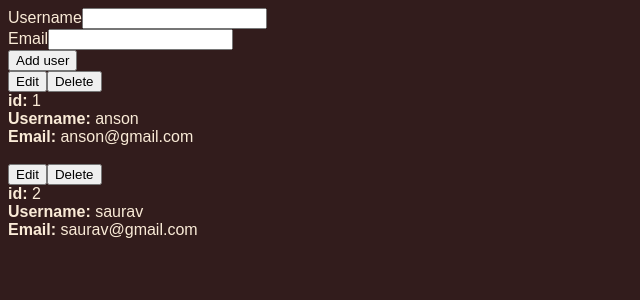
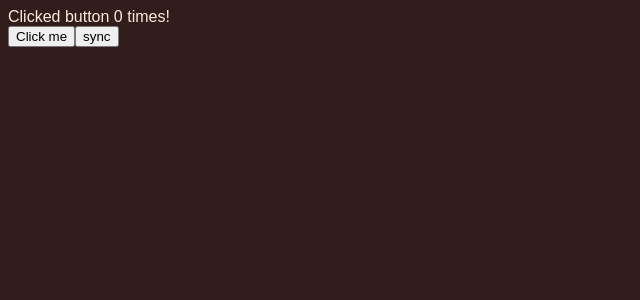
Before and after one commit to sauravcell/react-project, a React (Vite) app: page / in a window 1280 px wide. Shown: the top 300 px of the page, without its empty margins (0-640 px from the left). Built offline with nearby package versions, Linux system fonts and the light colour scheme.

Commit message:
Started useEffect hook and completed dependency array concept in useEffect.

```diff
--- a/src/app.jsx
+++ b/src/app.jsx
@@ -1,58 +1,37 @@
 // import { LoginForm } from "./components/LoginForm";
 // import { RegisterForm } from "./components/RegisterForm";
-import { useState } from "react"
-import { UserDetails } from "./components/UserDetails";
+import { useEffect, useState } from "react"
+// import { UserDetails } from "./components/UserDetails";
+
 
 export default function App() {
-	const [username, setUsername] = useState("");	//used to create new username in add operation
-	const [email, setEmail] = useState("");			//used to create new email in add operation
-	const [counter, setCounter] = useState(3);		//used to assign an id by the system in add operation.(default value is set to 3 bcz array already has 2 elements)
-	const [users, setUsers] = useState([			//used to perform edit operations in users array
-		{
-			id: 1,
-			username: "anson",
-			email: "anson@gmail.com",
-		},
-		{
-			id: 2,
-			username: "saurav",
-			email: "saurav@gmail.com",
-		},
-	]);
+	const [counter, setCounter] = useState(0);
+	const [sync, setSync] = useState(false);
+
+	//useEffect runs whenever App is rendered
+	useEffect(
+		// () => {		//callback function will be called always wheverver App is rendered/re-rendered
+		// 	document.title = "Saurav Developer"
+		// 	console.log("Rendering");
+		// })
+
+		// 	()=> {		//callback function will be called only once if empty dependency array '[]' is passed (effective in API fetching after first time loading)
+		// 	document.title = "Saurav Developer"
+		// 	console.log("Rendering");
+		// },[])
+
+		() => {		//callback function will be called whenevr there is a state update mentioned in dependency array
+			document.title = "Saurav Developer"+counter
+			console.log("Rendering");
+		}, [sync]); // should pass the state variables used insde useEffect in dependency array to always get the update value on re-rendering
+
+
 
 	return (
 		<div>
-			<form onSubmit={(e) => {
-				e.preventDefault();
-				const newUser = {
-					id: counter,
-					username,
-					email
-				};
-				setCounter((currentCounter) => currentCounter + 1);
-				setUsers((currentUsersState) => [...currentUsersState, newUser]);
-			}}>
-				<div>
-					<label htmlFor="username">Username</label>
-					<input name="username" id="username" value={username}
-						onChange={(e) => {
-							setUsername(e.target.value);
-						}} />
-				</div>
-				<div>
-					<label htmlFor="email">Email</label>
-					<input name="email" id="email"
-						onChange={(e) => {
-							setEmail(e.target.value)
-						}} />
-				</div>
-				<button>Add user</button>
-			</form>
-
-			{users.map((user) =>
-				(<UserDetails key={user.id} user={user} setUsers={setUsers} />) 	//never to use the index of array as key, it creates much problems and bugs while adding data like forms to be submit on backend.
-			)}
-
+			<div>Clicked button {counter} times!</div>
+			<button onClick={() => setCounter((count) => count + 1)}>Click me</button>
+			<button onClick={() => { setSync((currentSync) => !currentSync) }}>sync</button>
 		</div>
 	)
 }
--- a/src/main.jsx
+++ b/src/main.jsx
@@ -6,5 +6,5 @@ import "./globals.css";
 ReactDOM.createRoot(document.getElementById('root')).render(
     <React.StrictMode>
         <App />
-    </React.StrictMode>,
+    </React.StrictMode>
 )
```
